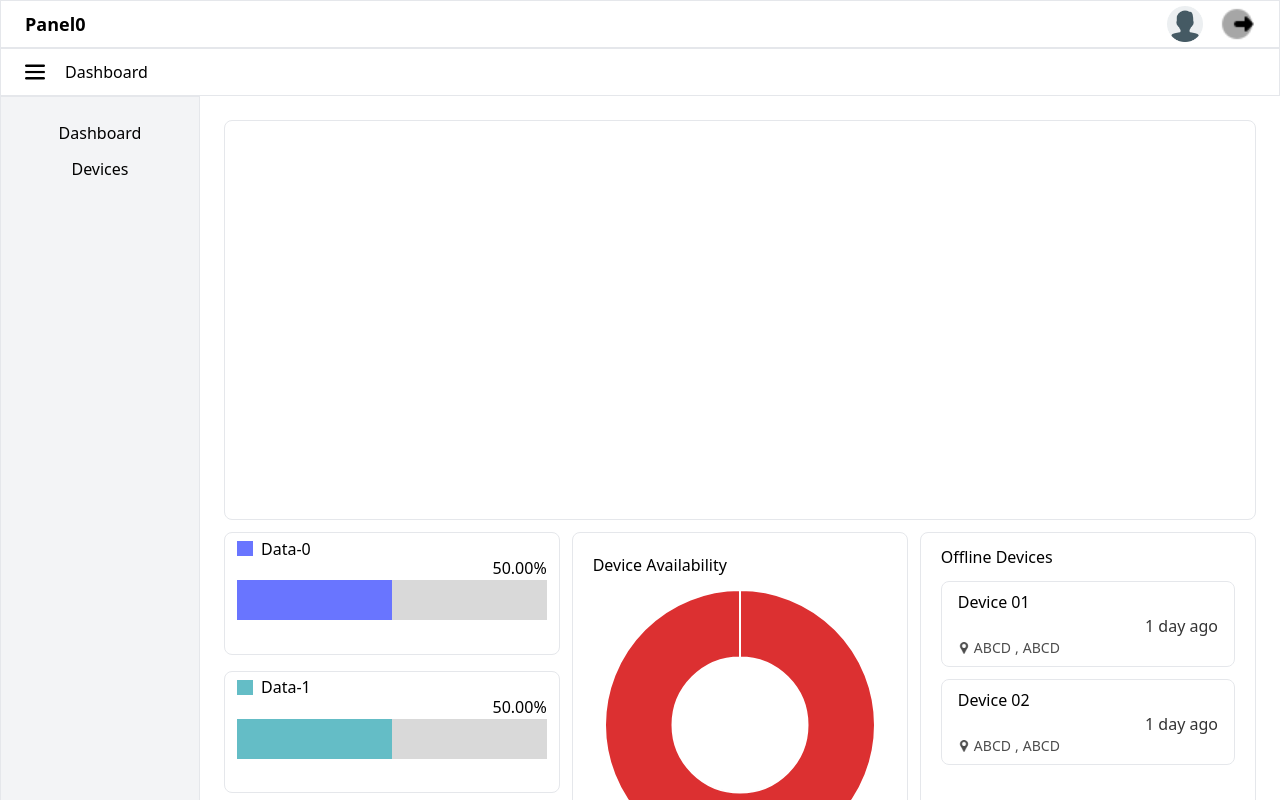
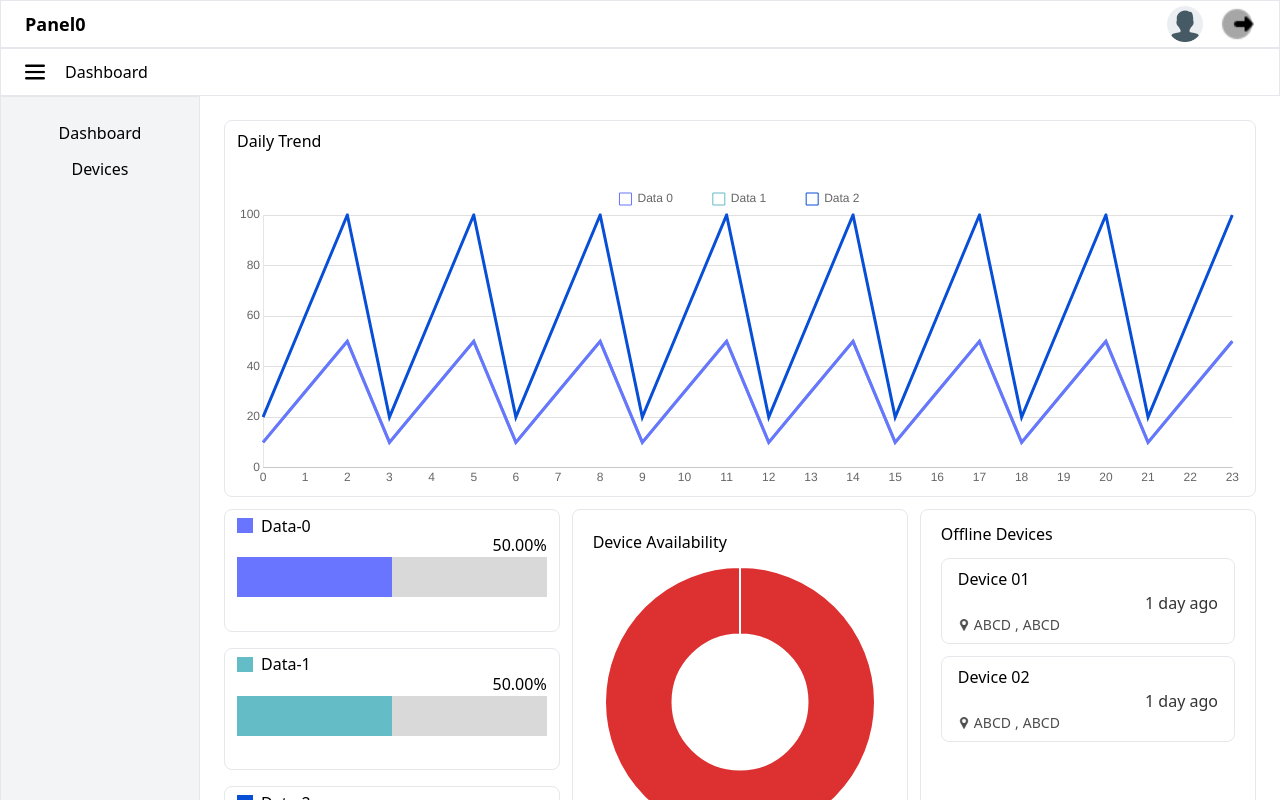
Before and after one commit to muhammedfahad115/EstroTechRobotics, a React (Vite) app: page / in a window 1280 px wide. Shown: the top 800 px of the page. Built offline with nearby package versions, Linux system fonts and the light colour scheme.

Commit message:
created line graph

```diff
--- a/src/Components/DashBoard.jsx
+++ b/src/Components/DashBoard.jsx
@@ -21,7 +21,7 @@ function DashBoard() {
 
   return (
     <>
-    <div className='h-12 border-[0.5px] px-6 flex items-center sticky   top-12 gap-5'>
+    <div className='h-12 border-[0.5px] px-6 flex items-center sticky w-full   top-12 gap-5'>
       <button onClick={handleSideBar}><img className='w-5 h-5' src={MenuIcon}/></button>
       <h1>Dashboard</h1>
       <h1>{text ? <div className='flex items-center'><img className='w-5 h-5' src={ArrowIcon}/><h1>{text}</h1></div> : ''}</h1>
--- a/src/Components/DashBoard1.jsx
+++ b/src/Components/DashBoard1.jsx
@@ -1,18 +1,34 @@
 import React, { useState, useEffect } from 'react';
-import { Doughnut } from 'react-chartjs-2';
+import { Doughnut, Line } from 'react-chartjs-2';
 import {
     Chart as ChartJS,
     ArcElement,
     Tooltip,
-    Legend
+    Legend,
+    CategoryScale,
+    LinearScale,
+    PointElement,
+    LineElement,
+    Title,
+    Filler
 } from 'chart.js';
 import deviceData from '../Api/Data.json';
 import data0 from '../Api/Data0.json';
 import data1 from '../Api/Data1.json';
 import PinIcon from '../assets/pin.png';
-import './Dashboard1.css'
+import './Dashboard1.css';
 
-ChartJS.register(ArcElement, Tooltip, Legend);
+ChartJS.register(
+    ArcElement,
+    Tooltip,
+    Legend,
+    CategoryScale,
+    LinearScale,
+    PointElement,
+    LineElement,
+    Title,
+    Filler
+);
 
 const TARGET_VALUE = 100;
 
@@ -33,7 +49,7 @@ const getConnectionData = (devices) => {
 
 const connectionData = getConnectionData(deviceData);
 
-const chartData = {
+const doughnutChartData = {
     labels: ['Online', 'Offline'],
     datasets: [
         {
@@ -45,7 +61,7 @@ const chartData = {
     ]
 };
 
-const options = {
+const doughnutOptions = {
     plugins: {
         legend: {
             position: 'bottom',
@@ -86,7 +102,7 @@ const getTimeDifference = (date) => {
     const diffInHours = Math.floor(diffInMin / 60);
 
     if (diffInHours < 24) {
-        return `${diffInHours} hour${diffInHours > 1 ? 's' : ''}`;
+        return `${diffInHours} hour${diffInHours > 1 ? 's' : ''} ago`;
     }
 
     const diffInDays = Math.floor(diffInHours / 24);
@@ -107,11 +123,12 @@ function DashBoard1() {
     useEffect(() => {
         const data0Sum = data0.reduce((acc, curr) => acc + curr.data, 0);
         const data1Sum = data1.reduce((acc, curr) => acc + curr.data, 0);
-        const data2 = data0Sum + data1Sum;
+        const data2Sum = data0Sum + data1Sum;
+        const totalData = data0Sum + data1Sum;
 
-        const percentageOfData0Calc = data2 ? ((data0Sum / data2) * 100).toFixed(2) : 0;
-        const percentageOfData1Calc = data2 ? ((data1Sum / data2) * 100).toFixed(2) : 0;
-        const percentageOfData2ToTargetCalc = data2 > TARGET_VALUE ? '100.00' : ((data2 / TARGET_VALUE) * 100).toFixed(2);
+        const percentageOfData0Calc = totalData ? ((data0Sum / totalData) * 100).toFixed(2) : 0;
+        const percentageOfData1Calc = totalData ? ((data1Sum / totalData) * 100).toFixed(2) : 0;
+        const percentageOfData2ToTargetCalc = totalData > TARGET_VALUE ? '100.00' : ((totalData / TARGET_VALUE) * 100).toFixed(2);
 
         setTimeout(() => {
             setPercentageOfData0(percentageOfData0Calc);
@@ -120,12 +137,119 @@ function DashBoard1() {
         }, 100);
     }, []);
 
+
+
+    const lineChartData = {
+        labels: Array.from({ length: 24 }, (_, i) => `${i}`)
+        ,
+        datasets: [
+            {
+                label: 'Data 0',
+                data: data0.map(item => item.data),
+                borderColor: '#6975FF',
+                backgroundColor: 'transparent' ,
+                fill: true,
+                tension: 0,
+                pointRadius: 0,
+                pointHoverRadius: 0,
+                showLine: true
+            },
+            {
+                label: 'Data 1',
+                data: data1.map(item => item.data),
+                borderColor: '#64BDC6',
+                backgroundColor: 'transparent' ,
+                fill: true,
+                tension: 0,
+                pointRadius: 0,
+                pointHoverRadius: 0,
+                showLine: true
+
+            },
+            {
+                label: 'Data 2',
+                data: data0.map((item, index) => item.data + data1[index].data),
+                borderColor: '#084FD7',
+                backgroundColor: 'transparent' ,
+                fill: true,
+                tension: 0,
+                pointRadius: 0,
+                pointHoverRadius: 0,
+                showLine: true,
+
+            }
+        ]
+    };
+
+    const lineChartOptions = {
+        responsive: true,
+        plugins: {
+            legend: {
+                position: 'top',
+                labels: {
+                    usePointStyle: true,
+                    pointStyle: 'rect',
+                    padding: 40
+                }
+            },
+            tooltip: {
+                enabled: true,
+                mode: 'index',
+                intersect: false,
+            }
+        },
+        elements: {
+            point: {
+                radius: 0,
+                hoverRadius: 0
+            }
+        },
+        scales: {
+            x: {
+                grid: {
+                    display: false,
+                    drawBorder: false,
+                    drawTicks: false,
+                },
+            },
+            y: {
+                grid: {
+                    display: true,
+                    drawBorder: false,
+                    drawTicks: false,
+                    color: (context) => {
+                        if (context.tick.value % 20 === 0) {
+                            return '#e0e0e0';
+                        }
+                        return 'transparent';
+                    },
+                },
+                ticks: {
+                    stepSize: 20,
+                    callback: function (value) {
+                        return value;
+                    }
+                }
+            }
+        },
+    };
+
+
     return (
         <>
             <div className='flex flex-col gap-3'>
-                <div className='w-full border-[0.5px] h-[400px] rounded-[8px] '></div>
-                <div className='sm:flex  gap-3'>
-                    <div className='w-[440px] flex flex-col  gap-4 h-[400px] rounded-[8px]'>
+                <div className='w-full border-[0.5px] h-auto rounded-[8px] px-3 py-2'>
+                    <div><p>Daily Trend</p></div>
+                    <div>
+                        <Line
+                            data={lineChartData}
+                            options={lineChartOptions}
+                            height={100}
+                        />
+                    </div>
+                </div>
+                <div className='sm:flex gap-3'>
+                    <div className='w-[440px] flex flex-col gap-4 h-[400px] rounded-[8px]'>
                         <div className='w-full h-[122.67px] px-3 py-2 border-[0.5px] rounded-[8px]'>
                             <div className='flex h-[15px] items-center gap-2'>
                                 <div className='w-[16px] h-[15px] bg-[#6975FF]'></div>
@@ -178,12 +302,12 @@ function DashBoard1() {
                             </div>
                         </div>
                     </div>
-                    <div className='w-[440px] h-[400px] border-[0.5px] rounded-[8px] flex flex-col justify-center '>
+                    <div className='w-[440px] h-[400px] border-[0.5px] rounded-[8px] flex flex-col justify-center'>
                         <div className='px-5 py-3'>
                             <p>Device Availability</p>
                         </div>
                         <div className='flex justify-center'>
-                            <Doughnut data={chartData} options={options} />
+                            <Doughnut data={doughnutChartData} options={doughnutOptions} />
                         </div>
                     </div>
                     <div className='w-[440px] h-[400px] border-[0.5px] overflow-hidden overflow-y-scroll scrollBar rounded-[8px]'>
@@ -193,9 +317,9 @@ function DashBoard1() {
                                 {deviceData.map((device, index) => (
                                     <div key={index} className='py-2 px-4 w-full border-[0.8px] rounded-[8px]'>
                                         <div><p>{device.deviceName}</p></div>
-                                    <div className='flex justify-end opacity-80'><p>{getTimeDifference(device.connectionStatus.connected)}</p> </div>
+                                        <div className='flex justify-end opacity-80'><p>{getTimeDifference(device.connectionStatus.connected)}</p></div>
                                         <div className='flex items-center text-sm opacity-70 gap-1'>
-                                        <img className='w-3 h-3' src={PinIcon} />
+                                            <img className='w-3 h-3' src={PinIcon} alt="pin icon" />
                                             <p>{device.location.city}</p>,
                                             <p>{device.location.country}</p>
                                         </div>
@@ -207,7 +331,7 @@ function DashBoard1() {
                 </div>
             </div>
         </>
-    )
+    );
 }
 
 export default DashBoard1;
--- a/src/Components/Header.jsx
+++ b/src/Components/Header.jsx
@@ -6,7 +6,7 @@ import { Link } from 'react-router-dom';
 function Header() {
   return (
     <>
-    <div className='h-12 flex justify-between border-[0.5px] px-6 items-center sticky top-0  '>
+    <div className='h-12 flex justify-between border-[0.5px] px-6 items-center sticky top-0 w-full '>
         <div><h1 className='text-lg font-bold'>Panel0</h1></div>
         <div className='flex gap-4'>
             <div><Link to='/profile'><img className='w-9 h-9 cursor-pointer active:scale-95' title='Profile' src={UserIcon}/></Link></div>
--- a/src/Components/SideBar.jsx
+++ b/src/Components/SideBar.jsx
@@ -10,7 +10,7 @@ function SideBar() {
         <>
             {slider && (
                 <div
-                    className={`w-full sm:w-[200px] h-[928px] p-6 flex flex-col  gap-y-3 bg-gray-100 border-[0.5px] fixed transition-transform duration-300 ${
+                    className={`w-[200px] h-[928px] p-6 flex flex-col  gap-y-3 bg-gray-100 border-[0.5px] fixed transition-transform duration-300 ${
                         showSideBar ? 'transform translate-x-0' : 'transform -translate-x-[100%] '
                     }`}
                 >
```
Lines whose indentation alone changed are shown as unchanged.
